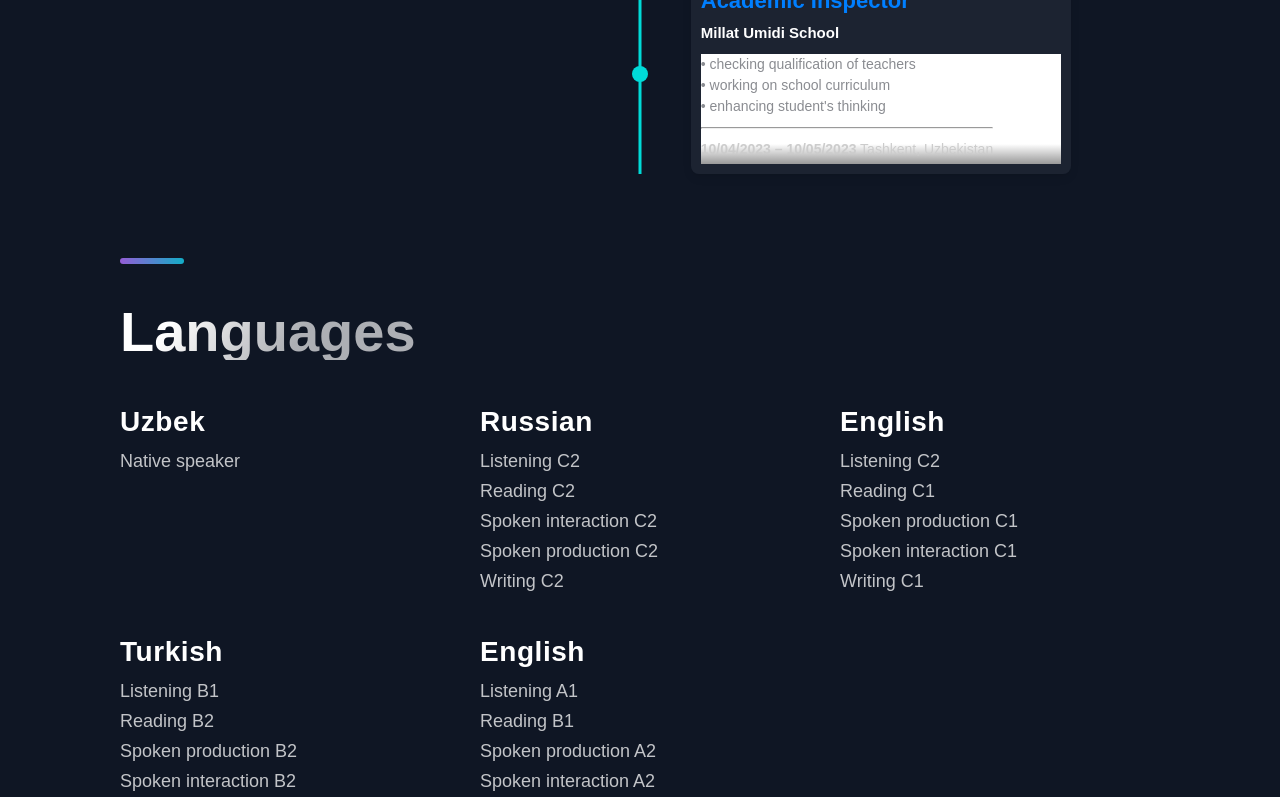
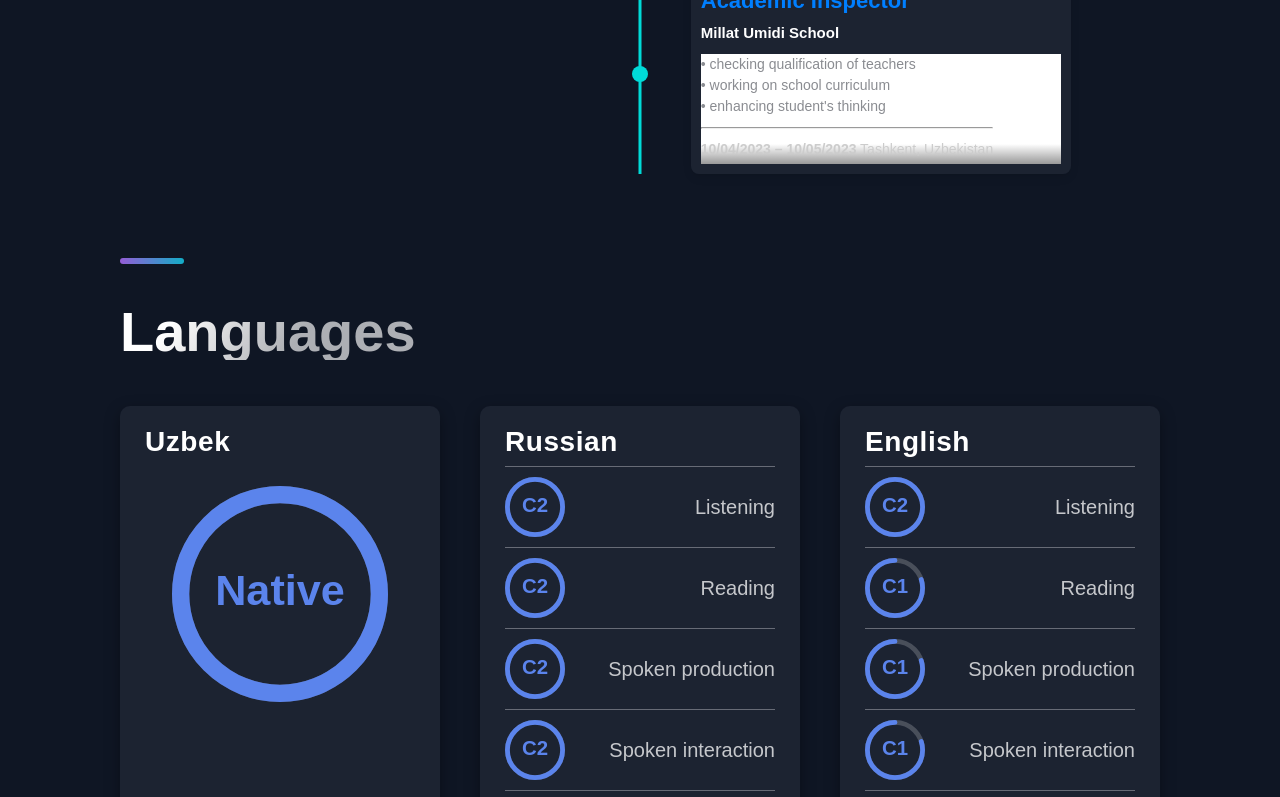
Before and after one commit to AbdukahharS/bilalibntuygun, a React (Create React App) app: page / in a window 1280 px wide. Shown: the part 2000-2797 px from the top of the page. Built offline with nearby package versions, Linux system fonts and the light colour scheme.

Commit message:
progress bars added to language section

```diff
--- a/package.json
+++ b/package.json
@@ -10,6 +10,7 @@
     "@testing-library/user-event": "^13.5.0",
     "react": "^18.2.0",
     "react-chrono": "^2.3.1",
+    "react-circular-progressbar": "^2.1.0",
     "react-dom": "^18.2.0",
     "react-icons": "^4.3.1",
     "react-multi-carousel": "^2.8.0",
--- a/src/Components/Languages/Languages.jsx
+++ b/src/Components/Languages/Languages.jsx
@@ -10,74 +10,90 @@ import {
   ListItem,
   ListParagraph,
   ListTitle,
+  ProgressContainer,
+  ProgressWrapper,
 } from './LanguagesStyles'
+
+import { CircularProgressbar } from 'react-circular-progressbar'
+import 'react-circular-progressbar/dist/styles.css'
+import './custom.css'
+
+import { languages, langScore } from '../../Constants/constants'
 
 const Languages = () => (
   <Section id='languages'>
     <SectionDivider divider />
     <SectionTitle>Languages</SectionTitle>
     <List>
-      <ListItem>
-        <ListContainer>
-          <ListTitle>Uzbek</ListTitle>
-          <ListParagraph>Native speaker</ListParagraph>
-        </ListContainer>
-      </ListItem>
-      <ListItem>
-        <ListContainer>
-          <ListTitle>Russian</ListTitle>
-          <ListParagraph>
-            Listening C2
-            <br /> Reading C2
-            <br />
-            Spoken interaction C2
-            <br />
-            Spoken production C2
-            <br />
-            Writing C2
-          </ListParagraph>
-        </ListContainer>
-      </ListItem>
-      <ListItem>
-        <ListContainer>
-          <ListTitle>English</ListTitle>
-          <ListParagraph>
-            Listening C2 <br />
-            Reading C1 <br />
-            Spoken production C1 <br />
-            Spoken interaction C1
-            <br />
-            Writing C1
-          </ListParagraph>
-        </ListContainer>
-      </ListItem>
-      <ListItem>
-        <ListContainer>
-          <ListTitle>Turkish</ListTitle>
-          <ListParagraph>
-            Listening B1 <br />
-            Reading B2 <br />
-            Spoken production B2
-            <br />
-            Spoken interaction B2
-            <br />
-            Writing B1
-          </ListParagraph>
-        </ListContainer>
-      </ListItem>
-      <ListItem>
-        <ListContainer>
-          <ListTitle>English</ListTitle>
-          <ListParagraph>
-            Listening A1 <br />
-            Reading B1 <br />
-            Spoken production A2 <br />
-            Spoken interaction A2
-            <br />
-            Writing A1
-          </ListParagraph>
-        </ListContainer>
-      </ListItem>
+      {languages.map((lang, i) => (
+        <ListItem key={i}>
+          <ListTitle>{lang.title}</ListTitle>
+          <ListContainer>
+            {!lang.isNative ? (
+              <>
+                <ProgressWrapper>
+                  <ProgressContainer>
+                    <CircularProgressbar
+                      value={langScore[lang.listening]}
+                      text={lang.listening}
+                      counterClockwise
+                    />
+                  </ProgressContainer>
+                  <ListParagraph>Listening</ListParagraph>
+                </ProgressWrapper>
+                <ProgressWrapper>
+                  <ProgressContainer>
+                    <CircularProgressbar
+                      value={langScore[lang.reading]}
+                      text={lang.reading}
+                      counterClockwise
+                    />
+                  </ProgressContainer>
+                  <ListParagraph>Reading </ListParagraph>
+                </ProgressWrapper>
+                <ProgressWrapper>
+                  <ProgressContainer>
+                    <CircularProgressbar
+                      value={langScore[lang.spokenProduction]}
+                      text={lang.spokenProduction}
+                      counterClockwise
+                    />
+                  </ProgressContainer>
+                  <ListParagraph>Spoken production</ListParagraph>
+                </ProgressWrapper>
+                <ProgressWrapper>
+                  <ProgressContainer>
+                    <CircularProgressbar
+                      value={langScore[lang.spokenInteraction]}
+                      text={lang.spokenInteraction}
+                      counterClockwise
+                    />
+                  </ProgressContainer>
+                  <ListParagraph>Spoken interaction</ListParagraph>
+                </ProgressWrapper>
+                <ProgressWrapper>
+                  <ProgressContainer>
+                    <CircularProgressbar
+                      value={langScore[lang.writing]}
+                      text={lang.writing}
+                      counterClockwise
+                    />
+                  </ProgressContainer>
+                  <ListParagraph>Writing</ListParagraph>
+                </ProgressWrapper>
+              </>
+            ) : (
+              <div className='native-wrapper'>
+                <CircularProgressbar
+                  value={100}
+                  text='Native'
+                  counterClockwise
+                />
+              </div>
+            )}
+          </ListContainer>
+        </ListItem>
+      ))}
     </List>
   </Section>
 )
--- a/src/Components/Languages/LanguagesStyles.js
+++ b/src/Components/Languages/LanguagesStyles.js
@@ -2,7 +2,11 @@ import styled from 'styled-components'
 
 export const ImageContainer = styled.div`
   text-align: center;
-  background-image: radial-gradient(50% 50% at 50% 50%, rgba(79, 108, 176, 0.25) 53.8%, rgba(79, 108, 176, 0) 100%);
+  background-image: radial-gradient(
+    50% 50% at 50% 50%,
+    rgba(79, 108, 176, 0.25) 53.8%,
+    rgba(79, 108, 176, 0) 100%
+  );
   width: 100%;
   padding: 60px;
   margin-top: 48px;
@@ -11,12 +15,12 @@ export const ImageContainer = styled.div`
   align-items: center;
   justify-content: center;
 
-  @media ${props => props.theme.breakpoints.lg} {
+  @media ${(props) => props.theme.breakpoints.lg} {
     background-image: none;
     padding: 0;
     margin-top: 40px;
   }
-  @media ${props => props.theme.breakpoints.md} {
+  @media ${(props) => props.theme.breakpoints.md} {
     background-image: none;
     padding: 0;
     margin-top: 16px;
@@ -34,16 +38,17 @@ export const List = styled.ul`
   gap: 40px;
   margin: 3rem 0;
 
-  @media ${props => props.theme.breakpoints.lg}{
+  @media ${(props) => props.theme.breakpoints.lg} {
     margin: 64px 0;
   }
 
-  @media ${props => props.theme.breakpoints.md}{
+  @media ${(props) => props.theme.breakpoints.md} {
     margin: 64px 0;
-    gap: 24px
+    gap: 24px;
+    grid-template-columns: repeat(2, 1fr);
   }
 
-  @media ${props => props.theme.breakpoints.sm}{
+  @media ${(props) => props.theme.breakpoints.sm} {
     display: flex;
     flex-direction: column;
     margin: 32px 0;
@@ -53,11 +58,6 @@ export const List = styled.ul`
 export const ListContainer = styled.div`
   display: flex;
   flex-direction: column;
-
-  @media ${props => props.theme.breakpoints.sm}{
-    display: flex;
-    margin-left: 18px;
-  }
 `
 
 export const ListTitle = styled.h4`
@@ -65,15 +65,15 @@ export const ListTitle = styled.h4`
   font-size: 28px;
   line-height: 32px;
   letter-spacing: 0.02em;
-  color: #FFFFFF;
+  color: #ffffff;
   margin-bottom: 8px;
 
-@media ${props => props.theme.breakpoints.md}{
+  @media ${(props) => props.theme.breakpoints.md} {
     font-size: 24px;
     line-height: 28px;
   }
 
-@media ${props => props.theme.breakpoints.sm}{
+  @media ${(props) => props.theme.breakpoints.sm} {
     font-size: 20px;
     line-height: 28px;
     letter-spacing: 0.02em;
@@ -82,17 +82,17 @@ export const ListTitle = styled.h4`
 `
 
 export const ListParagraph = styled.p`
-  font-size: 18px;
+  font-size: 20px;
   line-height: 30px;
   color: rgba(255, 255, 255, 0.75);
 
-  @media ${props => props.theme.breakpoints.md}{
-    font-size: 16px;
+  @media ${(props) => props.theme.breakpoints.md} {
+    font-size: 18px;
     line-height: 28px;
   }
 
-  @media ${props => props.theme.breakpoints.sm}{
-    font-size: 14px;
+  @media ${(props) => props.theme.breakpoints.sm} {
+    font-size: 16px;
     line-height: 22px;
   }
 `
@@ -101,33 +101,39 @@ export const ListItem = styled.li`
   max-width: 320px;
   display: flex;
   flex-direction: column;
+  box-shadow: rgba(0, 0, 0, 0.35) 0px 5px 15px;
+  background: #1f2634dd;
+  padding: 20px 25px !important;
+  border-radius: 10px;
 
-@media ${props => props.theme.breakpoints.md}{
+  @media ${(props) => props.theme.breakpoints.sm} {
+    margin: 0 auto 14px auto;
+    max-width: 80%;
+    width: 80%;
+  }
+`
+
+export const ProgressWrapper = styled.div`
+  width: 100%;
+  display: flex;
+  flex-direction: row;
+  align-items: center;
+  justify-content: space-between;
+  border-top: 1px solid #ffffff55;
+  padding: 10px 0;
+`
+
+export const ProgressContainer = styled.div`
+  height: 60px;
+  width: 60px;
+
+  @media ${(props) => props.theme.breakpoints.md} {
     max-width: 203px;
   }
 
-@media ${props => props.theme.breakpoints.sm}{
+  @media ${(props) => props.theme.breakpoints.sm} {
     margin-bottom: 14px;
     max-width: 320px;
     flex-direction: row;
   }
 `
-
-export const ListIcon = styled.img`
-  display: block;
-  width: 48px;
-  height: 48px;
-  margin-bottom: 10px;
-
-  @media ${props => props.theme.breakpoints.md}{
-    width: 40px;
-    height: 40px;
-    margin-bottom: 8px;
-  }
-
-  @media ${props => props.theme.breakpoints.sm}{
-    width: 32px;
-    height: 32px;
-    margin-bottom: 0px;
-  }
-`
--- /dev/null
+++ b/src/Components/Languages/custom.css
@@ -0,0 +1,20 @@
+.CircularProgressbar-path {
+  stroke: #5b84ec !important;
+}
+.CircularProgressbar-trail {
+  stroke: #ffffff33 !important;
+}
+.CircularProgressbar-text {
+  fill: #5b84ec !important;
+  font-size: 3.4rem !important;
+  font-weight: 600 !important;
+}
+
+.native-wrapper {
+  width: 80%;
+  margin: 20px auto;
+}
+
+.native-wrapper .CircularProgressbar-text {
+  font-size: 2rem !important;
+}
--- a/src/Constants/constants.js
+++ b/src/Constants/constants.js
@@ -98,3 +98,51 @@ export const skills = [
   'Diplomatic',
   'Thinker & Speaker',
 ]
+
+export const languages = [
+  {
+    title: 'Uzbek',
+    isNative: true,
+  },
+  {
+    title: 'Russian',
+    listening: 'C2',
+    reading: 'C2',
+    writing: 'C2',
+    spokenInteraction: 'C2',
+    spokenProduction: 'C2',
+  },
+  {
+    title: 'English',
+    listening: 'C2',
+    reading: 'C1',
+    writing: 'C1',
+    spokenInteraction: 'C1',
+    spokenProduction: 'C1',
+  },
+  {
+    title: 'Turkish',
+    listening: 'B1',
+    reading: 'B2',
+    writing: 'B1',
+    spokenInteraction: 'B2',
+    spokenProduction: 'B2',
+  },
+  {
+    title: 'Arabic',
+    listening: 'A1',
+    reading: 'B1',
+    writing: 'A1',
+    spokenInteraction: 'A2',
+    spokenProduction: 'A2',
+  },
+]
+
+export const langScore = {
+  A1: 10,
+  A2: 20,
+  B1: 40,
+  B2: 60,
+  C1: 80,
+  C2: 100,
+}
--- a/src/Styles/globalStyles.js
+++ b/src/Styles/globalStyles.js
@@ -20,7 +20,7 @@ const GlobalStyles = createGlobalStyle`
     background: ${(props) => props.theme.colors.background1};
     color: ${(props) => props.theme.colors.primary1};
     cursor: default;
-
+    overflow-x: hidden;
   }
   h1,h2,h3,h4,h5,h6,button {
     font-family: ${(props) => props.theme.fonts.title};
```
Also changed, not shown: 1 other file (tests, documents, lock files or other folders). Lines whose indentation alone changed are shown as unchanged.
